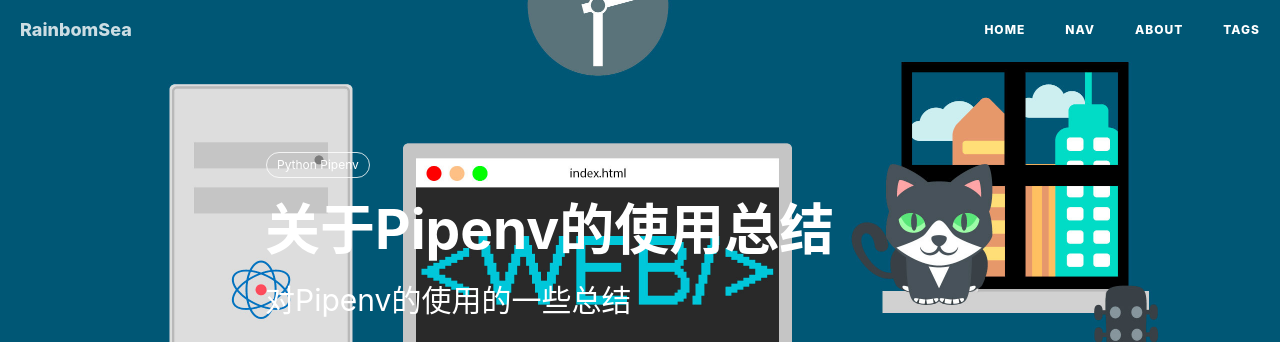
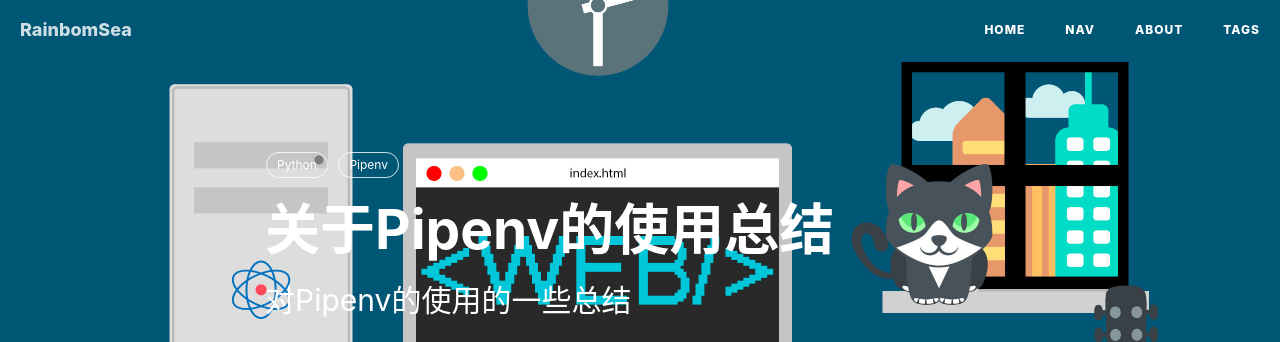
Before and after one commit to rainbomsea/rainbomsea.github.io, a Jekyll site: the page built from _posts/2018-11-15-Pipenv总结.md, in a window 1280 px wide and 900 px high. Shown: the top 342 px of the window. Built offline with Jekyll 4.4.1, drawn with Linux system fonts in a browser that asks for light colours; nearby versions of some CDN libraries; comment, search, counter and statistics services are not loaded; some of the changed text lies outside the part shown.

Commit message:
修改格式

```diff
--- a/_posts/2018-11-15-Pipenv总结.md
+++ b/_posts/2018-11-15-Pipenv总结.md
@@ -7,7 +7,8 @@
 header-img: img/post-web.jpg
 catalog: true
 tags:
-    - Python Pipenv
+    - Python
+    - Pipenv
 ---
 
 ## 什么是 Pipenv
```
